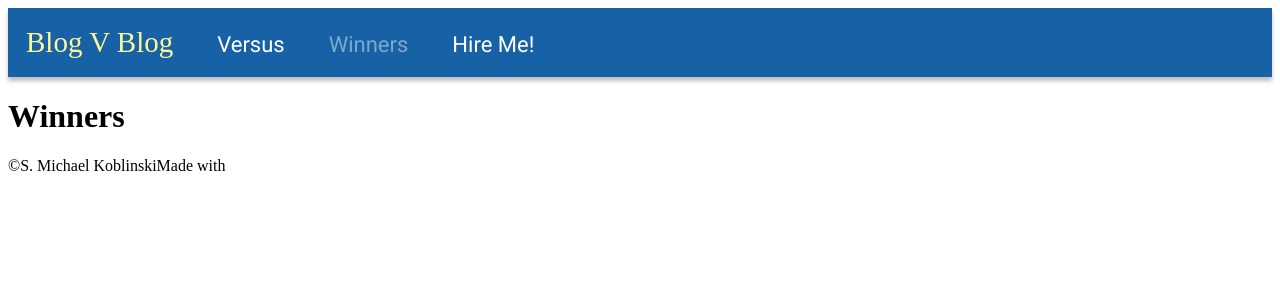
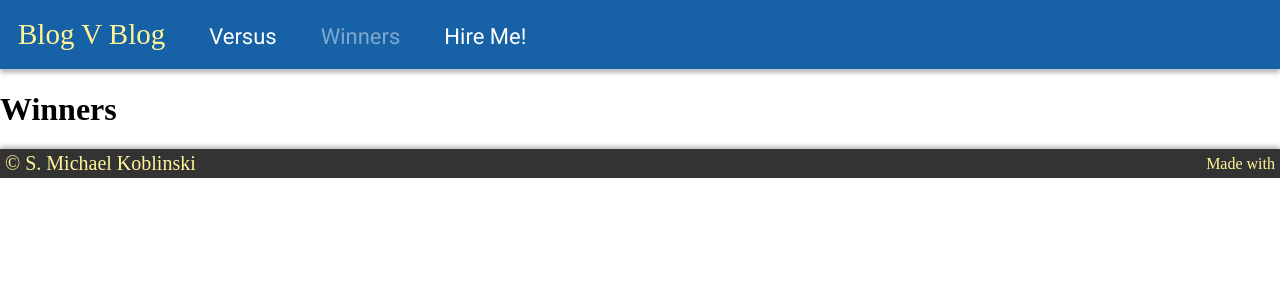
Before and after one commit to Koblinskis/BlogVBlog-server, a React (Create React App) app in the folder blogvblog/: page /winners in a window 1280 px wide. Shown: the top 300 px of the page. Built offline with nearby package versions, Linux system fonts and the light colour scheme; the HTML template or start-up script is replaced by a standard one; a web font is replaced by a local one.

Commit message:
styled the footer

```diff
--- a/blogvblog/src/components/Footer.js
+++ b/blogvblog/src/components/Footer.js
@@ -1,10 +1,10 @@
 import React from 'react'
-import '../styles/test.css'
+import '../styles/footer.css'
 
 const Footer = () => (
   <div className="box">
-    <div>©S. Michael Koblinski</div>
-    <div>Made with</div>
+    <div className="box__left">© S. Michael Koblinski</div>
+    <div className="box__right">Made with</div>
   </div>
 )
 
--- a/blogvblog/src/router/AppRouter.js
+++ b/blogvblog/src/router/AppRouter.js
@@ -5,16 +5,20 @@ import Versus from '../components/Versus'
 import Winners from '../components/Winners'
 import Header from '../components/Header'
 import Footer from '../components/Footer'
+import 'normalize.css'
 
 const AppRouter = () => (
   <BrowserRouter>
-    <div>
+    <div className="content">
       <Header />
       <Switch>
         <Route path="/" component={Home} exact={true}/>
         <Route path="/versus" component={Versus} />
         <Route path="/winners" component={Winners} />
       </Switch>
+    </div>
+    <div className="push"></div>
+    <div className="footer">
         <Footer/>
     </div>
   </BrowserRouter>
--- /dev/null
+++ b/blogvblog/src/styles/footer.css
@@ -0,0 +1,19 @@
+.box {
+  display: flex;
+  justify-content: space-between;
+  box-shadow: 0px -3px 4px rgba(0, 0, 0, 0.25);
+  background-color: #333333;
+  color: #fff599;
+}
+
+.box__left {
+  font-size: 20px;
+  padding: 3px;
+  padding-left: 5px;
+}
+
+.box__right {
+  font-size: 16px;
+  padding: 5px;
+  padding-top: 6px;
+}
--- a/blogvblog/src/styles/test.css
+++ b/blogvblog/src/styles/test.css
@@ -1,3 +1,3 @@
-.box {
-  display: flex;
+html, body {
+  height: 100%;
 }
```
